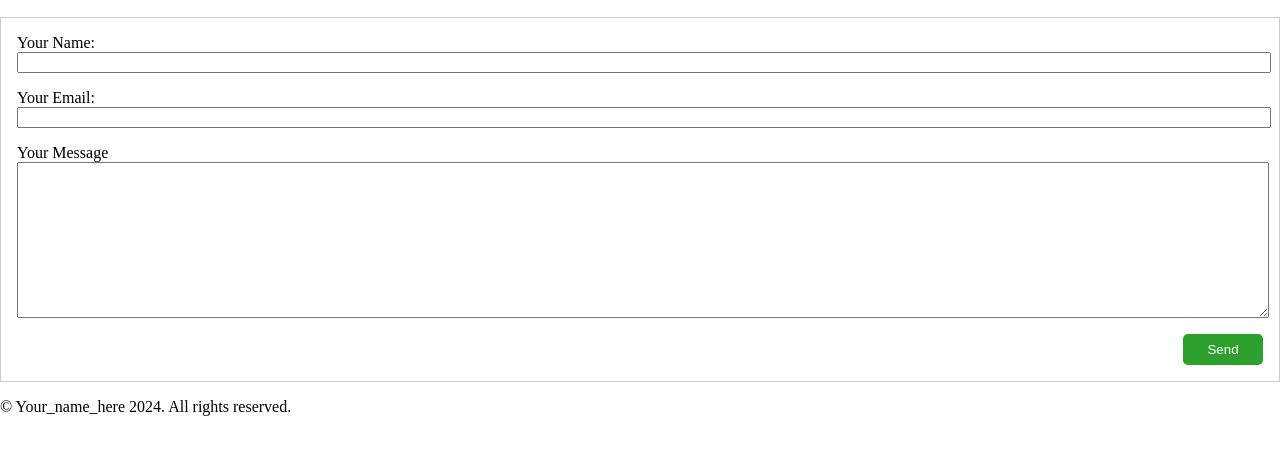
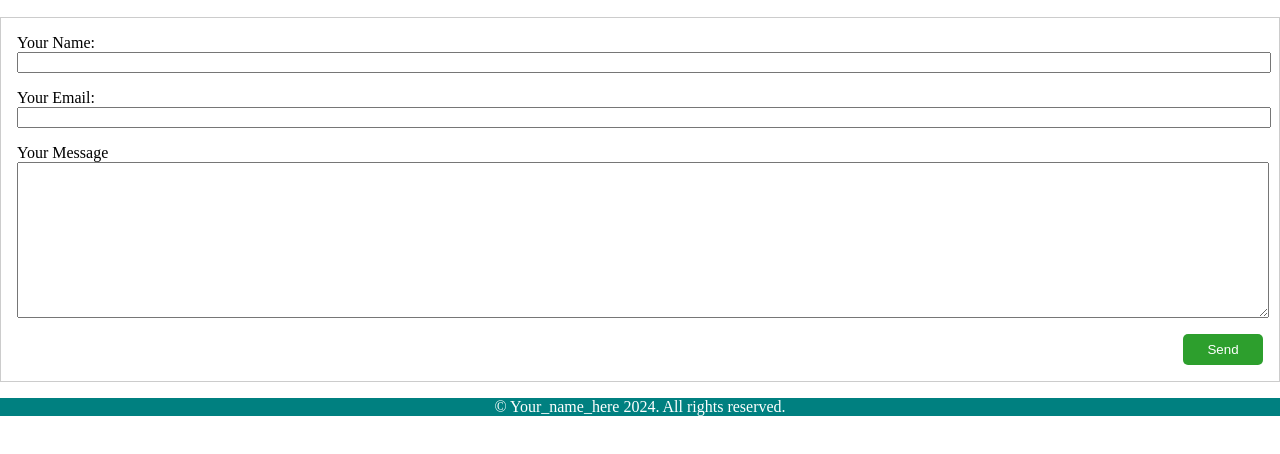
Before and after one commit to AlfredChan919/acit1620-setA-lab3, a plain HTML site: page contact.html in a window 1280 px wide. Shown: the part 266-720 px from the top of the page. Drawn offline with Linux system fonts and the light colour scheme.

Commit message:
laptopchange

```diff
--- a/contact.html
+++ b/contact.html
@@ -43,7 +43,7 @@
             </main>
         </div>
         <footer>
-            <p>&copy; Your_name_here 2024. All rights reserved.</p>
+            <p style="background-color: teal; color: #fff; text-align: center;">&copy; Your_name_here 2024. All rights reserved.</p>
         </footer>
     </div>
 </body>
```
Also changed, not shown: styles.css (line endings or trailing spaces).
